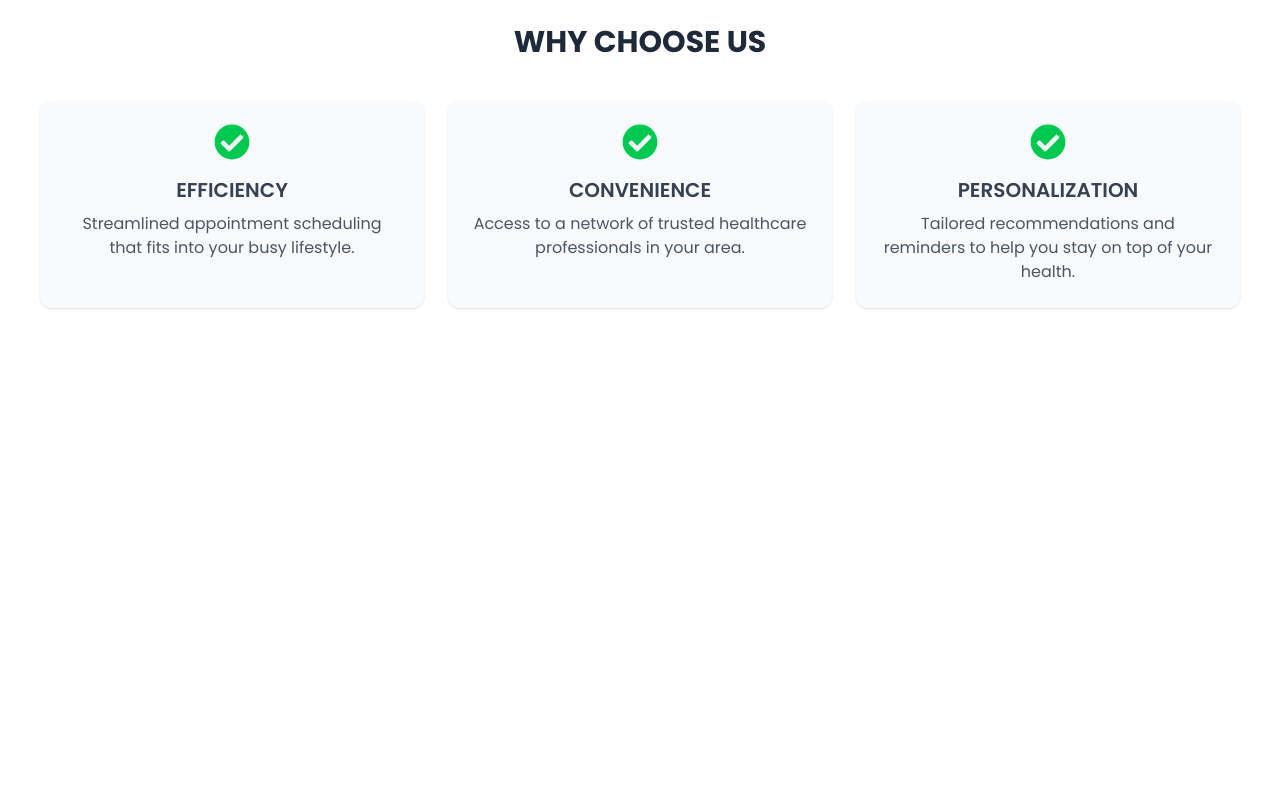
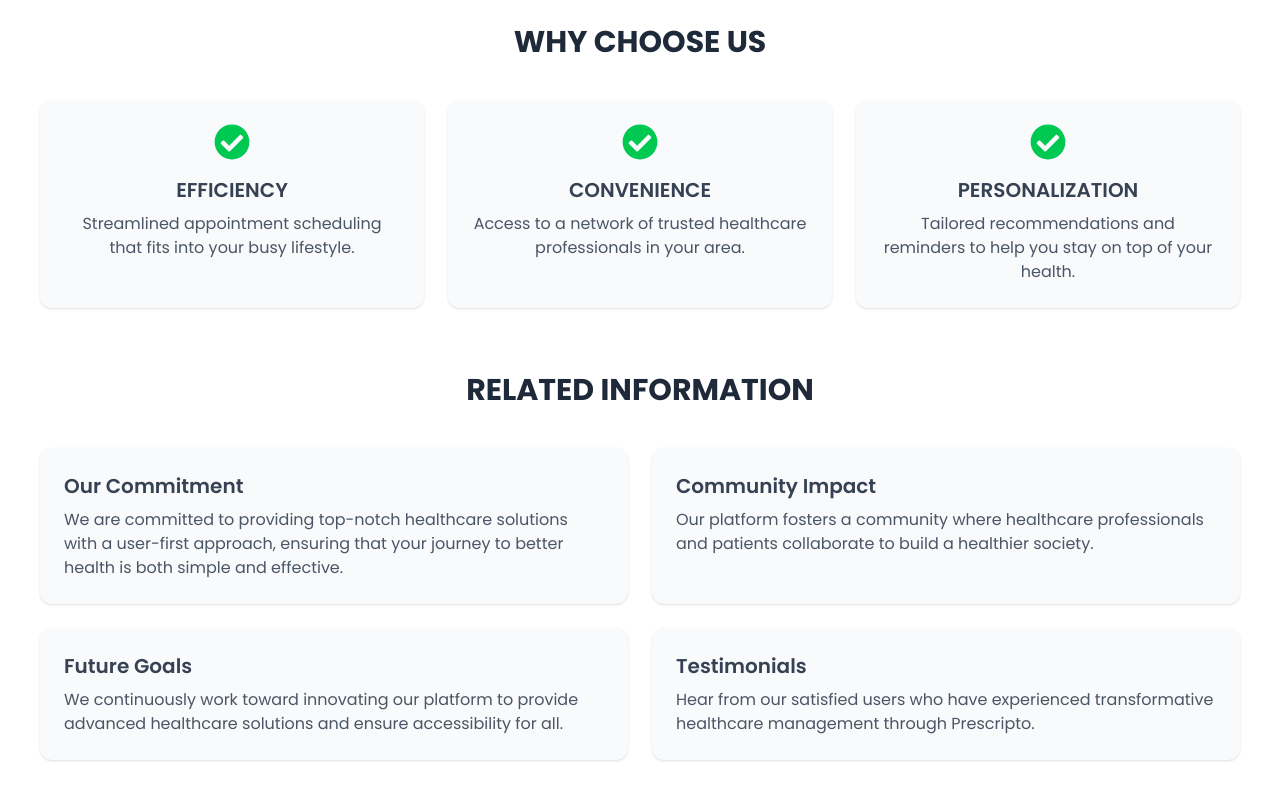
Before and after one commit to yeasinmiah1272001/Doctor-Client, a React app: page /about in a window 1280 px wide. Shown: the part 676-1476 px from the top of the page. Before the commit the page ends 1040 px from the top, so only its background shows below. Built offline with nearby package versions, Linux system fonts and the light colour scheme; the HTML template or start-up script is replaced by a standard one.

Commit message:
banner 2 complete

```diff
--- a/src/index.css
+++ b/src/index.css
@@ -1,4 +1,4 @@
-@import url("https://fonts.googleapis.com/css2?family=Poppins:ital,wght@0,100;0,200;0,300;0,400;0,500;0,600;0,700;0,800;0,900;1,100;1,200;1,300;1,400;1,500;1,600;1,700;1,800;1,900&family=Roboto:ital,wght@0,100..900;1,100..900&display=swap");
+@import url("https://fonts.googleapis.com/css2?family=Outfit:wght@100..900&family=Poppins:ital,wght@0,100;0,200;0,300;0,400;0,500;0,600;0,700;0,800;0,900;1,100;1,200;1,300;1,400;1,500;1,600;1,700;1,800;1,900&family=Roboto:ital,wght@0,100..900;1,100..900&display=swap");
 
 @import "tailwindcss";
 
--- a/src/pages/About.jsx
+++ b/src/pages/About.jsx
@@ -12,18 +12,18 @@ const About = () => {
         subHeading={"About Related Details"}
       />
 
-      <div className=" p-10 rounded-2xl ">
+      <div className="p-10 rounded-2xl">
         {/* About Section */}
-        <div className="grid grid-cols-1 md:grid-cols-2  items-center mx-auto mb-10">
-          {/* left side */}
-          <div className="">
+        <div className="grid grid-cols-1 md:grid-cols-2 items-center mx-auto mb-10">
+          {/* Left side */}
+          <div>
             <img
               src={aboutImg}
               alt="About"
-              className=" h-96 rounded-2xl w-[450px] lg:ml-16"
+              className="h-96 rounded-2xl w-[450px] lg:ml-16"
             />
           </div>
-          {/* right side */}
+          {/* Right side */}
           <div className="space-y-4">
             <p className="text-gray-700 leading-relaxed">
               Welcome to Prescripto, your trusted partner in managing your
@@ -76,6 +76,54 @@ const About = () => {
             </p>
           </div>
         </div>
+
+        {/* Related Section */}
+        <h3 className="text-center text-3xl font-bold text-gray-800 mt-16 mb-10">
+          RELATED INFORMATION
+        </h3>
+        <div className="grid grid-cols-1 md:grid-cols-2 gap-6">
+          {/* Our Commitment Card */}
+          <div className="p-6 bg-gray-50 rounded-xl shadow hover:shadow-lg transition-shadow">
+            <h4 className="text-xl font-semibold text-gray-700 mb-2">
+              Our Commitment
+            </h4>
+            <p className="text-gray-600">
+              We are committed to providing top-notch healthcare solutions with
+              a user-first approach, ensuring that your journey to better health
+              is both simple and effective.
+            </p>
+          </div>
+          {/* Community Impact Card */}
+          <div className="p-6 bg-gray-50 rounded-xl shadow hover:shadow-lg transition-shadow">
+            <h4 className="text-xl font-semibold text-gray-700 mb-2">
+              Community Impact
+            </h4>
+            <p className="text-gray-600">
+              Our platform fosters a community where healthcare professionals
+              and patients collaborate to build a healthier society.
+            </p>
+          </div>
+          {/* Future Goals Card */}
+          <div className="p-6 bg-gray-50 rounded-xl shadow hover:shadow-lg transition-shadow">
+            <h4 className="text-xl font-semibold text-gray-700 mb-2">
+              Future Goals
+            </h4>
+            <p className="text-gray-600">
+              We continuously work toward innovating our platform to provide
+              advanced healthcare solutions and ensure accessibility for all.
+            </p>
+          </div>
+          {/* Testimonials Card */}
+          <div className="p-6 bg-gray-50 rounded-xl shadow hover:shadow-lg transition-shadow">
+            <h4 className="text-xl font-semibold text-gray-700 mb-2">
+              Testimonials
+            </h4>
+            <p className="text-gray-600">
+              Hear from our satisfied users who have experienced transformative
+              healthcare management through Prescripto.
+            </p>
+          </div>
+        </div>
       </div>
     </Container>
   );
--- a/src/pages/Contact.jsx
+++ b/src/pages/Contact.jsx
@@ -10,13 +10,13 @@ const Contact = () => {
         heading={"Contact Page"}
         subHeading={"Contact Related Details"}
       />
-      <div className="grid grid-cols-1 md:grid-cols-2 mt-7  items-center mx-auto mb-10">
+      <div className="grid grid-cols-1 md:grid-cols-2 mt-7 items-center mx-auto mb-10">
         {/* left side */}
-        <div className="">
+        <div>
           <img
             src={contactImg}
             alt="About"
-            className=" h-96 rounded-2xl w-[450px] lg:ml-20"
+            className="h-96 rounded-2xl w-[450px] lg:ml-20"
           />
         </div>
         {/* right side */}
@@ -39,9 +39,46 @@ const Contact = () => {
             and healthcare providers, making it easier for you to access the
             care you need, when you need it.
           </p>
-          <button className="bg-white text-black font-semibold px-6 py-3  inline-flex items-center hover:bg-blue-100 border border-gray-500">
+          <button className="bg-white text-black font-semibold px-6 py-3 inline-flex items-center hover:bg-blue-100 border border-gray-500">
             Explore Job
           </button>
+        </div>
+      </div>
+
+      {/* Related Section */}
+      <div className="mt-14">
+        <SectionTitle
+          heading={"Related Information"}
+          subHeading={"Discover more about our services and opportunities."}
+        />
+        <div className="grid grid-cols-1 md:grid-cols-3 gap-6 mt-6">
+          <div className="p-6 border rounded-2xl bg-gray-50 shadow-md">
+            <h2 className="text-xl font-semibold mb-2 text-gray-800">
+              Our Services
+            </h2>
+            <p className="text-gray-700 leading-relaxed">
+              Learn about the healthcare services we offer to support your
+              well-being and improve healthcare access.
+            </p>
+          </div>
+          <div className="p-6 border rounded-2xl bg-gray-50 shadow-md">
+            <h2 className="text-xl font-semibold mb-2 text-gray-800">
+              Client Support
+            </h2>
+            <p className="text-gray-700 leading-relaxed">
+              Our dedicated support team is available to assist you with any
+              queries or concerns.
+            </p>
+          </div>
+          <div className="p-6 border rounded-2xl bg-gray-50 shadow-md">
+            <h2 className="text-xl font-semibold mb-2 text-gray-800">
+              Upcoming Events
+            </h2>
+            <p className="text-gray-700 leading-relaxed">
+              Stay updated with our latest events, webinars, and healthcare
+              initiatives.
+            </p>
+          </div>
         </div>
       </div>
     </Container>
--- /dev/null
+++ b/src/pages/home/BookAppointment.jsx
@@ -0,0 +1,37 @@
+import React from "react";
+import Container from "../../components/Container";
+import img from "../../assets/assets_frontend/appointment_img.png";
+import { BsArrowRight } from "react-icons/bs";
+
+const BookAppointment = () => {
+  return (
+    <Container className="bg-blue-500 mt-10 text-white rounded-md h-auto md:h-[400px] py-8">
+      <div className="flex flex-col-reverse lg:px-16 md:flex-row items-center justify-between gap-6">
+        {/* Left Section */}
+        <div className="text-center md:text-left max-w-lg">
+          <h1 className="text-3xl md:text-5xl font-semibold mb-4">
+            Book Appointment With 100+ Trusted Doctors
+          </h1>
+          <p className="text-sm md:text-base mb-6">
+            Simply browse through our extensive list of trusted doctors,
+            schedule your appointment hassle-free.
+          </p>
+          <button className="bg-white text-blue-600 font-semibold px-6 py-3 rounded-full shadow-md inline-flex items-center hover:bg-blue-100">
+            Create Accoutn <BsArrowRight className="ml-2" />
+          </button>
+        </div>
+
+        {/* Right Section */}
+        <div className="flex justify-center md:justify-end">
+          <img
+            className="w-96 max-w-md md:max-w-xl h-[370px]"
+            src={img}
+            alt="Doctor Banner"
+          />
+        </div>
+      </div>
+    </Container>
+  );
+};
+
+export default BookAppointment;
--- a/src/pages/home/Home.jsx
+++ b/src/pages/home/Home.jsx
@@ -2,12 +2,14 @@ import React from "react";
 import SectionTitle from "../../components/SectionTitle";
 import Banner from "./Banner";
 import Speciality from "./Speciality";
+import BookAppointment from "./BookAppointment";
 
 const Home = () => {
   return (
     <div>
       <Banner />
       <Speciality />
+      <BookAppointment />
     </div>
   );
 };
```
